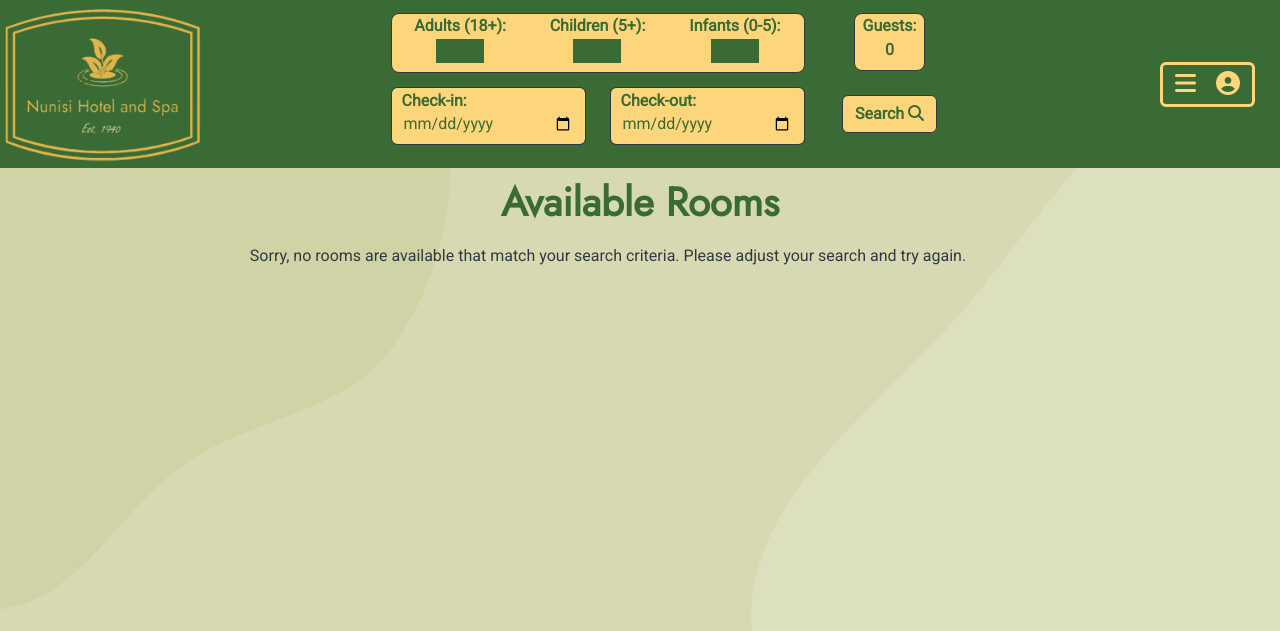
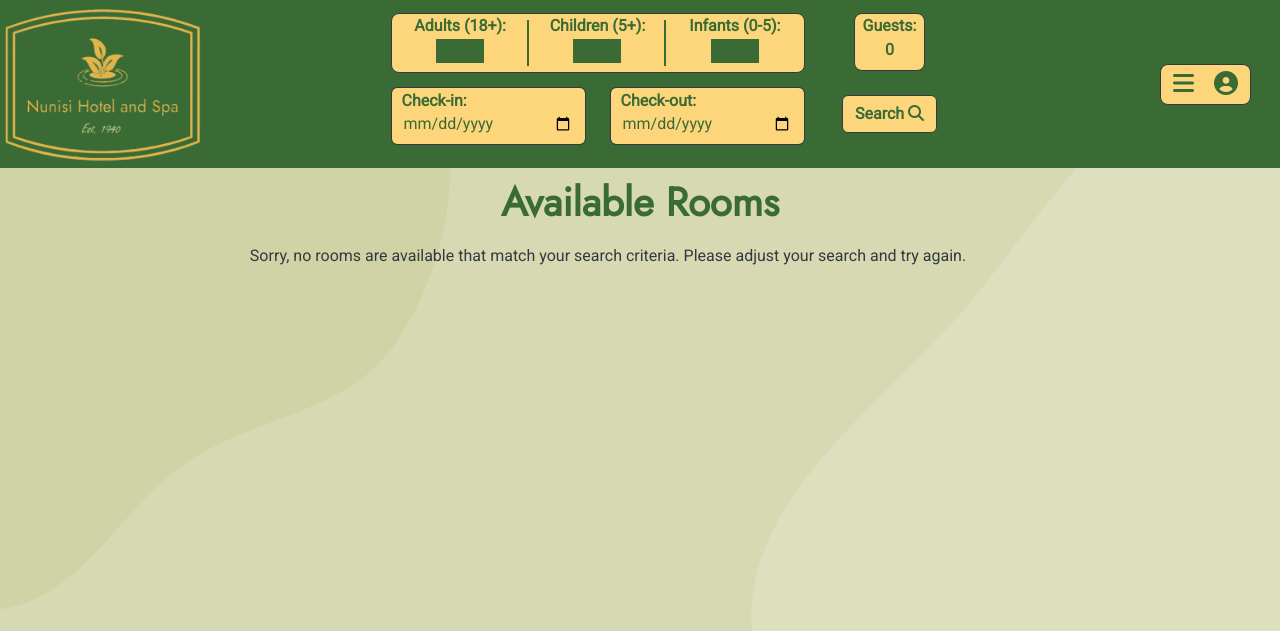
Before and after one commit to amfairley/nunisi, a Django app: page /rooms/ in a window 1280 px wide. Shown: the top 631 px of the page. Run offline with Django 5.2, Linux system fonts and the light colour scheme; parts of the project's set-up code (start-up, migrations or seed data) failed here and were passed over; some libraries are stand-ins or nearby versions.

Commit message:
style: add styles to base templates. Issue: #4

```diff
--- a/static/css/base.css
+++ b/static/css/base.css
@@ -172,9 +172,26 @@ main {
 .guest-selection {
     text-align: center;
 }
+
 .guests-choices label{
     font-weight: bolder;
     color:#3A6B35;
+}
+
+.adult-selection,
+.children-selection {
+    position: relative;
+}
+
+.adult-selection::before,
+.children-selection::before {
+    content: '';
+    position: absolute;
+    top: 10%;
+    bottom: 10%;
+    right: 0;
+    width: 2px;
+    background-color: #3A6B35;
 }
 
 .guests-choices input {
@@ -208,7 +225,6 @@ main {
 .guest-counter p {
     margin: 0;
 }
-
 
 .check-in-div,
 .check-out-div {
@@ -274,15 +290,17 @@ main {
 }
 
 #account-dropdown {
-    border: 3px solid #FDD67C;
+    border: 1px solid #333A3F;
+    border-radius: 8px;
+    color: #3A6B35;
+    background-color: #FDD67C;
 }
 
 #account-dropdown:hover, #account-dropdown:active, #account-dropdown:focus {
-    box-shadow: 0px 4px 8px rgba(0, 0, 0, 0.3);
-    border: 4px solid #b88c26;
     transition-duration: 0.2ms;
+    box-shadow: 0 0 0 .25rem rgba(253, 214, 142, .75);
+    color: #FDD67C;
     background-color: #3A6B35;
-    color: #FDD67C;
 }
 
 #account-nav-menu {
@@ -312,6 +330,24 @@ main {
 
 .account-link a {
     padding-left: 8px;
+    position: relative;
+    text-decoration: none;
+    display: inline-block;
+}
+
+.account-link a::after {
+    content: '';
+    position: absolute;
+    bottom: 0;
+    left: 8px;
+    width: 0;
+    height: 1px;
+    background-color: #FDD67C;
+    transition: width 0.3s ease;
+}
+
+.account-link a:hover::after {
+    width: 100%;
 }
 
 /* ---------- Footer Styling ---------- */
```
